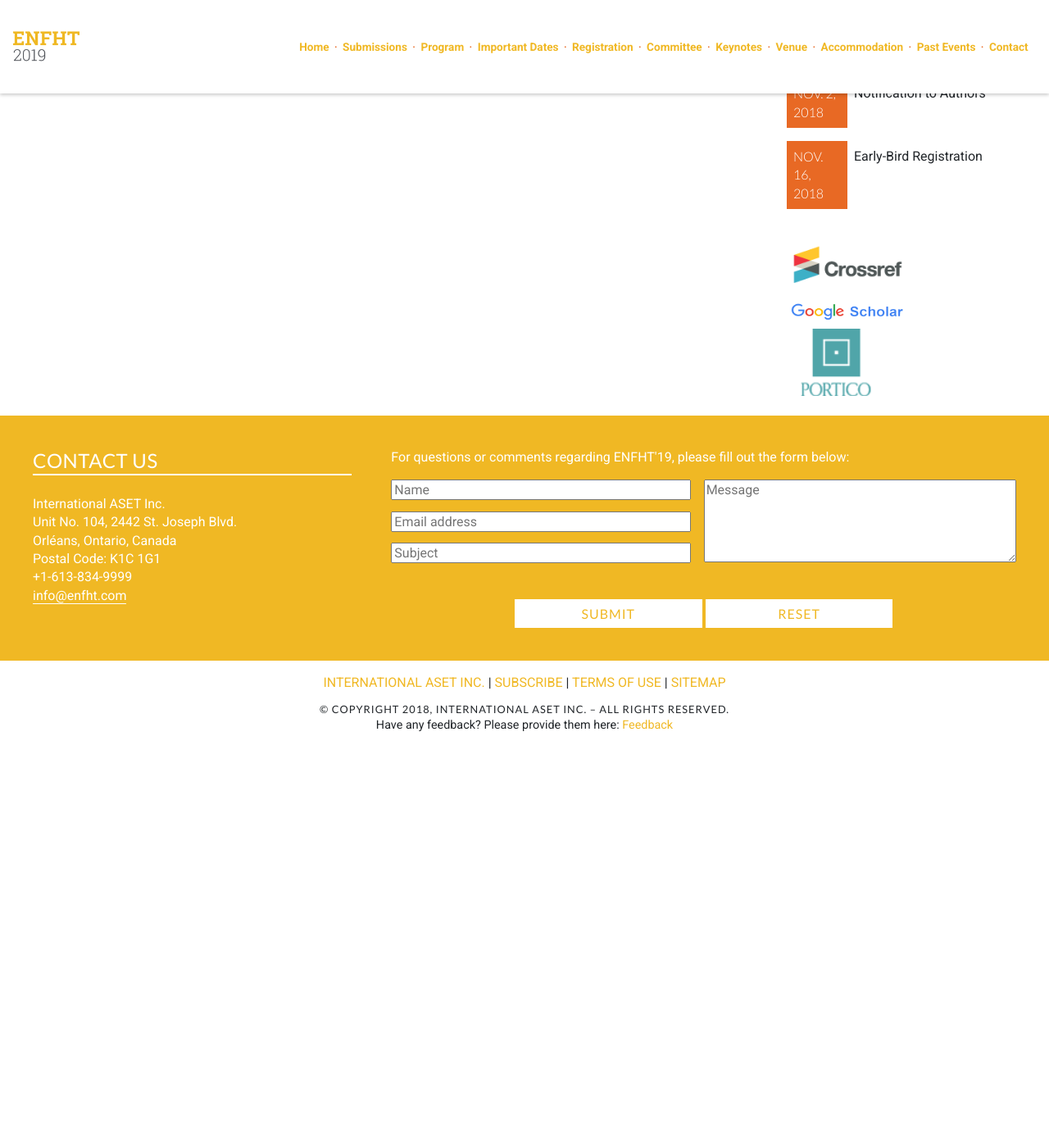
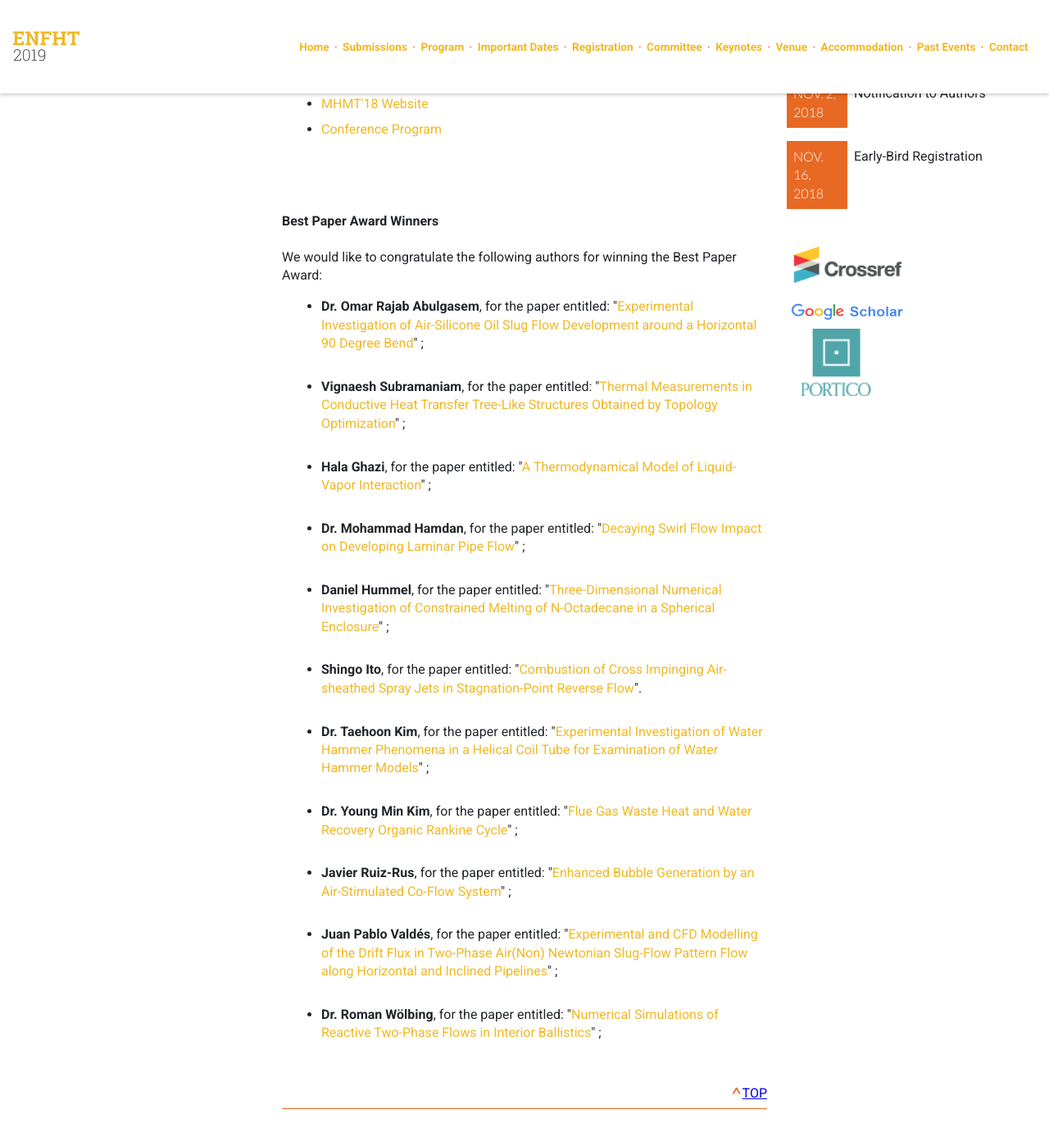
Before and after one commit to intaset/enfht, a Jekyll site: the page built from past-events.html, in a window 1280 px wide and 1400 px high, scrolled down 671 px. Shown: the top 1392 px of the window at 82% size. Built offline with Jekyll 4.4.1, drawn with Linux system fonts in a browser that asks for light colours; nearby versions of some CDN libraries; Markdown is read by kramdown in place of the engine named in the settings; comment, search, counter and statistics services are not loaded; before the commit the page ends 1582 px from its top, so only the background shows below that; some of the changed text lies outside the part shown.

Commit message:
added past event

```diff
--- a/past-events.html
+++ b/past-events.html
@@ -10,15 +10,15 @@ keyword: experimental flow conference, expiremental heat transfer conference, nu
   <div class="unit-spacer content">
 
     <h3>Past Events</h3>
-    <p class="body">Information about the last conference in this conference series will be available soon. Thank you for your patience.</p>
-    <!--<span class="anchor" id="top"></span>
-    <p class="body">The previous event in this conference series, ENFHT, was held on April 6 - 8, 2017, in Barcelona, Spain. ENFHT is one of the 5 conferences that make up the World Congress on Momentum, Heat and Mass Transfer (MHMT). Our year-long planning and organization of several committees resulted in the congress becoming a major success. Please see below some of the highlights of the event.</p>
+    <!-- <p class="body">Information about the last conference in this conference series will be available soon. Thank you for your patience.</p> -->
+    <span class="anchor" id="top"></span>
+    <p class="body">The previous event in this conference series, ENFHT, was held on April 12 - 14, 2018, in Budapest, Hungary. ENFHT is one of the 5 conferences that make up the World Congress on Momentum, Heat and Mass Transfer (MHMT). Our year-long planning and organization of several committees resulted in the congress becoming a major success. Please see below some of the highlights of the event.</p>
     <ul>
         <li><a href="#Awards" class="body-link">Best Paper Award Winners</a></li>
         <li><a href="#Proceedings" class="body-link">Conference Proceedings</a></li>
-        <li><a href="#Video" class="body-link">Video: MHMT'17 Congress</a></li>
+        <li><a href="#Video" class="body-link">Video: MHMT'18 Congress</a></li>
         <li><a href="#Photos" class="body-link">Photos of the Conference</a></li>
-        <li><a href="#Website" class="body-link">ENFHT'17 Website</a></li>
+        <li><a href="#Website" class="body-link">MHMT'18 Website</a></li>
         <li><a href="#Program" class="body-link">Conference Program</a></li>
     </ul>
 
@@ -31,27 +31,38 @@ keyword: experimental flow conference, expiremental heat transfer conference, nu
              <p class="body">We would like to congratulate the following authors for winning the Best Paper Award:</p>
 
             <ul>
-                <li><b>João Vasques</b><br>
-                    for the paper entitled: "<a href="http://avestia.com/MHMT2017_Proceedings/files/paper/ICMFHT/ICMFHT_120.pdf" class="body-link" target="_blank">Detailed Characterization of Undeveloped Upwards Annular Flow using the Brightness Based Laser Induced Fluorescence Technique</a>"
-                </li>
+                <li><b>Dr. Omar Rajab Abulgasem</b>,
+                    for the paper entitled: "<a href="http://doi.org/10.11159/icmfht18.129" target="_blank" class="body-link">Experimental Investigation of Air-Silicone Oil Slug Flow Development around a Horizontal 90 Degree Bend</a>" ;</li><br>
 
-                <li><b>Dr. Geoffrey W. Stevens</b><br>
-                    for the paper entitled: "<a href="http://avestia.com/MHMT2017_Proceedings/files/paper/ICMTOD/ICMTOD_101.pdf" class="body-link" target="_blank">Hydrodynamic and Mass Transfer Performance of a Hybrid Pulsed Column for Solvent Extraction</a>"
-                </li>
+                 <li><b>Vignaesh Subramaniam</b>,
+                    for the paper entitled: "<a href="http://doi.org/10.11159/enfht18.113" target="_blank" class="body-link">Thermal Measurements in Conductive Heat Transfer Tree-Like Structures Obtained by Topology Optimization</a>" ;</li><br>
 
-                <li><b>Dr. Alexander S. Liberson</b><br>
-                    for the paper entitled: "<a href="http://avestia.com/MHMT2017_Proceedings/files/paper/ENFHT/ENFHT_103.pdf" class="body-link" target="_blank">Variational Approach of Constructing Reduced Fluid-Structure
-Interaction Models in Bifurcated Networks</a>"
-                </li>
+                <li><b>Hala Ghazi</b>,
+                    for the paper entitled: "<a href="http://doi.org/10.11159/icmfht18.115" target="_blank" class="body-link">A Thermodynamical Model of Liquid-Vapor Interaction</a>" ;</li><br>
 
-                <li><b>Paul Knipper</b><br>
-                    for the paper entitled: "<a href="http://avestia.com/MHMT2017_Proceedings/files/paper/ICHTD/ICHTD_105.pdf" class="body-link" target="_blank">Thermal Characterization of a Heat Transport System for Satellite Application</a>"
-                </li>
+                <li><b>Dr. Mohammad Hamdan</b>,
+                    for the paper entitled: "<a href="http://doi.org/10.11159/enfht18.120" target="_blank" class="body-link">Decaying Swirl Flow Impact on Developing Laminar Pipe Flow</a>" ;</li><br>
 
-                <li><b>Hadi Nozari </b><br>
-                    for the paper entitled: "<a href="http://avestia.com/MHMT2017_Proceedings/files/paper/CSP/CSP_108.pdf" class="body-link" target="_blank">Stabilizing Ammonia-Hydrogen-Air Premixed Flames Using Porous Medium Based Combustor</a>"
-                </li>
+                <li><b>Daniel Hummel</b>,
+                    for the paper entitled: "<a href="http://doi.org/10.11159/enfht18.124" target="_blank" class="body-link">Three-Dimensional Numerical Investigation of Constrained Melting of N-Octadecane in a Spherical Enclosure</a>" ;</li><br>
 
+                 <li><b>Shingo Ito</b>,
+                    for the paper entitled: "<a href="http://doi.org/10.11159/csp18.118" target="_blank" class="body-link">Combustion of Cross Impinging Air-sheathed Spray Jets in Stagnation-Point Reverse Flow</a>".</li><br>
+
+                 <li><b>Dr. Taehoon Kim</b>,
+                    for the paper entitled: "<a href="http://doi.org/10.11159/icmfht18.130" target="_blank" class="body-link">Experimental Investigation of Water Hammer Phenomena in a Helical Coil Tube for Examination of Water Hammer Models</a>" ;</li><br>
+
+                 <li><b>Dr. Young Min Kim</b>,
+                    for the paper entitled: "<a href="http://doi.org/10.11159/ichtd18.104" target="_blank" class="body-link">Flue Gas Waste Heat and Water Recovery Organic Rankine Cycle</a>" ;</li><br>
+
+                 <li><b>Javier Ruiz-Rus</b>,
+                    for the paper entitled: "<a href="http://doi.org/10.11159/icmfht18.108" target="_blank" class="body-link">Enhanced Bubble Generation by an Air-Stimulated Co-Flow System</a>" ;</li><br>
+
+                <li><b>Juan Pablo Valdés</b>,
+                    for the paper entitled: "<a href="http://doi.org/10.11159/icmfht18.121" target="_blank" class="body-link">Experimental and CFD Modelling of the Drift Flux in Two-Phase Air(Non) Newtonian Slug-Flow Pattern Flow along Horizontal and Inclined Pipelines</a>" ;</li><br>
+
+                 <li><b>Dr. Roman Wölbing</b>,
+                    for the paper entitled: "<a href="http://doi.org/10.11159/csp18.113" target="_blank" class="body-link">Numerical Simulations of Reactive Two-Phase Flows in Interior Ballistics</a>" ;</li><br>
 
             </ul>
     <div class="top"><a href="#top">top</a></div>
@@ -60,12 +71,12 @@ Interaction Models in Bifurcated Networks</a>"
 
     <br><br>
     <span class="anchor" id="Proceedings"></span>
-            <h4>MHMT'17 Conference Proceedings</h4>
+            <h4>MHMT'18 Conference Proceedings</h4>
 
-            <p class="body">Proceedings of the  2<sup>nd</sup> d World Congress on Momentum, Heat and Mass Transfer (MHMT'17) are open acess. You can find them in the link below.</p>
-            <center><a href="http://avestia.com/MHMT2017_Proceedings" target="_blank"><img src="../img/MHMT17.png" class="flex-sponsor" style="width:50%;"></a><br>
+            <p class="body">Proceedings of the  3<sup>rd</sup> World Congress on Momentum, Heat and Mass Transfer (MHMT'18) are open acess. You can find them in the link below.</p>
+            <center><a href="http://avestia.com/MHMT2018_Proceedings" target="_blank"><img src="../img/MHMT18.png" class="flex-sponsor" style="width:50%;"></a><br>
             <b>ISBN:</b>
-            978-1-927877-30-2<br>
+            978-1-927877-42-5<br>
             <b>ISSN </b>
             2371-5316<br></center>
     <div class="top"><a href="#top">top</a></div>
@@ -74,8 +85,8 @@ Interaction Models in Bifurcated Networks</a>"
 
      <br><br>
             <span class="anchor" id="Video"></span>
-            <h4>Video: MHMT'17 Congress</h4>
-            <iframe width="100%" height="350" src="https://www.youtube.com/embed/nqPv9Cps58U" frameborder="0" allowfullscreen></iframe>
+            <h4>Video: MHMT'18 Congress</h4>
+            <iframe width="100%" height="350" src="https://www.youtube.com/embed/JhZQ8S_xRO0" frameborder="0" allowfullscreen></iframe>
     <div class="top"><a href="#top">top</a></div>
     <div class="border"></div>
 
@@ -84,7 +95,7 @@ Interaction Models in Bifurcated Networks</a>"
     <span class="anchor" id="Photos"></span>
             <h4>Photos of the Conference</h4>
 
-            <p class="body">To view the photos taken during the MHMT'17 Congress please visit: <a href="http://mhmtcongress.com/MHMT17pictures/" target="_blank" class="body-link">www.mhmtcongress.com/MHMT17pictures</a>.</p>
+            <p class="body">To view the photos taken during the MHMT'18 Congress please visit: <a href="http://2018.mhmtcongress.com/photos" target="_blank" class="body-link">www.2018.mhmtcongress.com/photos</a>.</p>
 
     <div class="top"><a href="#top">top</a></div>
     <div class="border"></div>
@@ -93,9 +104,9 @@ Interaction Models in Bifurcated Networks</a>"
 
     <br><br>
     <span class="anchor" id="Website"></span>
-            <h4>ENFHT'17 Website</h4>
+            <h4>MHMT'18 Website</h4>
 
-            <p class="body">To view the website for the previous event in this conference series, please visit: <a href="http://2017.enfht.com/" target="_blank" class="body-link">www.2017.enfht.com</a>.</p>
+            <p class="body">To view the website for the previous event in this conference series, please visit: <a href="http://2018.mhmtcongress.com/" target="_blank" class="body-link">www.2018.mhmtcongress.com/</a>.</p>
 
     <div class="top"><a href="#top">top</a></div>
     <div class="border"></div>
@@ -105,16 +116,16 @@ Interaction Models in Bifurcated Networks</a>"
     <span class="anchor" id="Program"></span>
             <h4>Conference Program</h4>
 
-            <p class="body">The Conference Program for the  2<sup>nd</sup> World Congress on  Momentum, Heat and Mass Transfer (MHMT'17) is available in the link below.</p>
+            <p class="body">The Conference Program for the  3<sup>rd</sup> World Congress on  Momentum, Heat and Mass Transfer (MHMT'18) is available in the link below.</p>
 
-            <center><a href="http://2017.enfht.com/MHMT17_Program.pdf" class="body-link" target="_blank"><img src="../img/pdf.png" width="80px"><br>MHMT'17 Program</a></center>
+            <center><a href="https://2018.mhmtcongress.com/program" class="body-link" target="_blank"><img src="../img/pdf.png" width="80px"><br>MHMT'18 Program</a></center>
     <div class="top"><a href="#top">top</a></div>
     <div class="border"></div>
 
 
 
     <br><br>
--->
+
 
   </div>
 </div>
```
Also changed, not shown: 1 other file.
